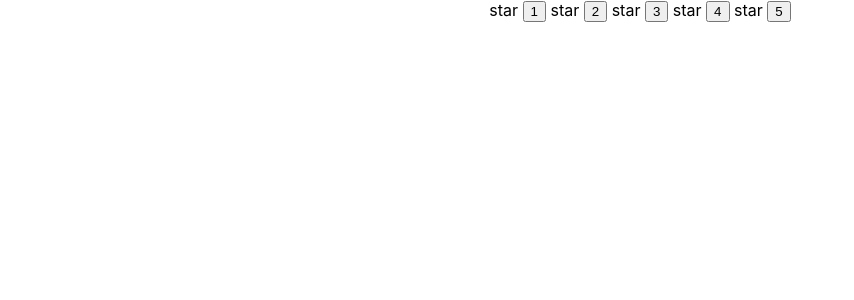
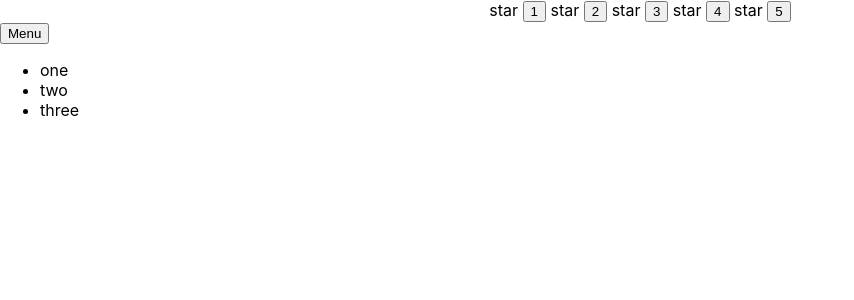
Before and after one commit to Nadyushka/it-incubator-kabzda, a React (Create React App) app: page / in a window 1280 px wide. Shown: the top 300 px of the page, without its empty margins (0-854 px from the left). Built offline with nearby package versions, Linux system fonts and the light colour scheme.

Commit message:
update Accordion

```diff
--- a/src/Components/Accordion/Accordion.tsx
+++ b/src/Components/Accordion/Accordion.tsx
@@ -1,29 +1,37 @@
-import React from 'react';
+import React, {useState} from 'react';
 
 
-function Accordion(props:any) {
+function Accordion(props: any) {
+
+    let [visibility, setVisibility] = useState<boolean>(true)
+
+    const changeButtonVisability = () => {
+        setVisibility(!visibility)
+    }
+
     return (
         <div>
-            <AccordionTitle accordionTitle={props.title}/>
-            <AccordionBody />
+            <button onClick={changeButtonVisability}> Menu</button>
+            <AccordionBody visibility={visibility}/>
         </div>
     )
 }
 
-function AccordionTitle(props:any) {
-    return (
-        <h3>{props.accordionTitle}</h3>
-    )
+type AccordionBodyPropsType = {
+    visibility: boolean
 }
 
-function AccordionBody() {
-    return (
-        <ul>
-            <li>1</li>
-            <li>2</li>
-            <li>3</li>
-        </ul>
-    )
+function AccordionBody(props: AccordionBodyPropsType) {
+    if (props.visibility) {
+        return (
+            <ul>
+                <li> one</li>
+                <li> two</li>
+                <li> three</li>
+            </ul>
+        )
+    }
+    return <></>
 }
 
 
--- a/src/index.tsx
+++ b/src/index.tsx
@@ -3,6 +3,7 @@ import ReactDOM from 'react-dom/client';
 import './index.css';
 import App from './App';
 import reportWebVitals from './reportWebVitals';
+import Accordion from "./Components/Accordion/Accordion";
 
 const root = ReactDOM.createRoot(
   document.getElementById('root') as HTMLElement
@@ -10,6 +11,7 @@ const root = ReactDOM.createRoot(
 root.render(
   <React.StrictMode>
     <App />
+      <Accordion/>
   </React.StrictMode>
 );
 
```
